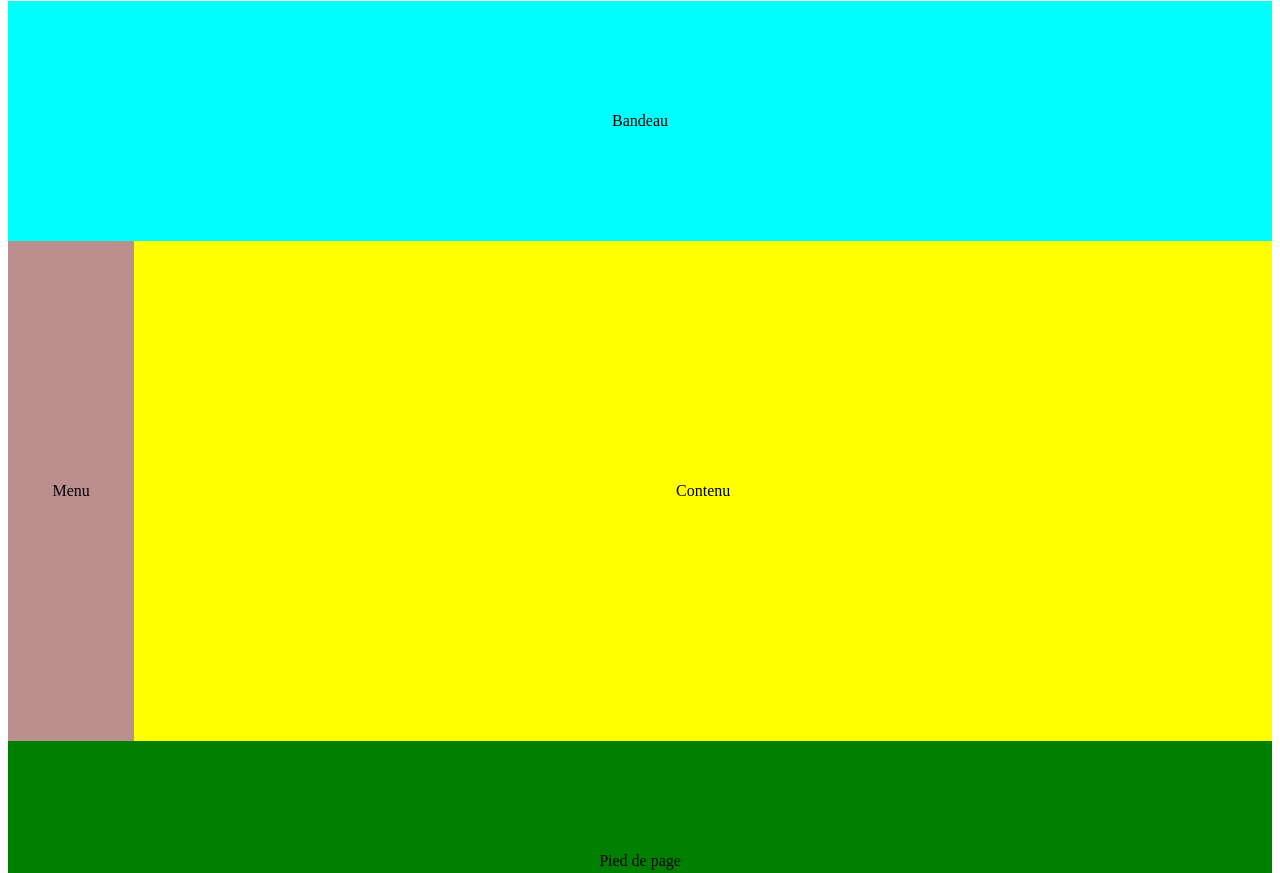
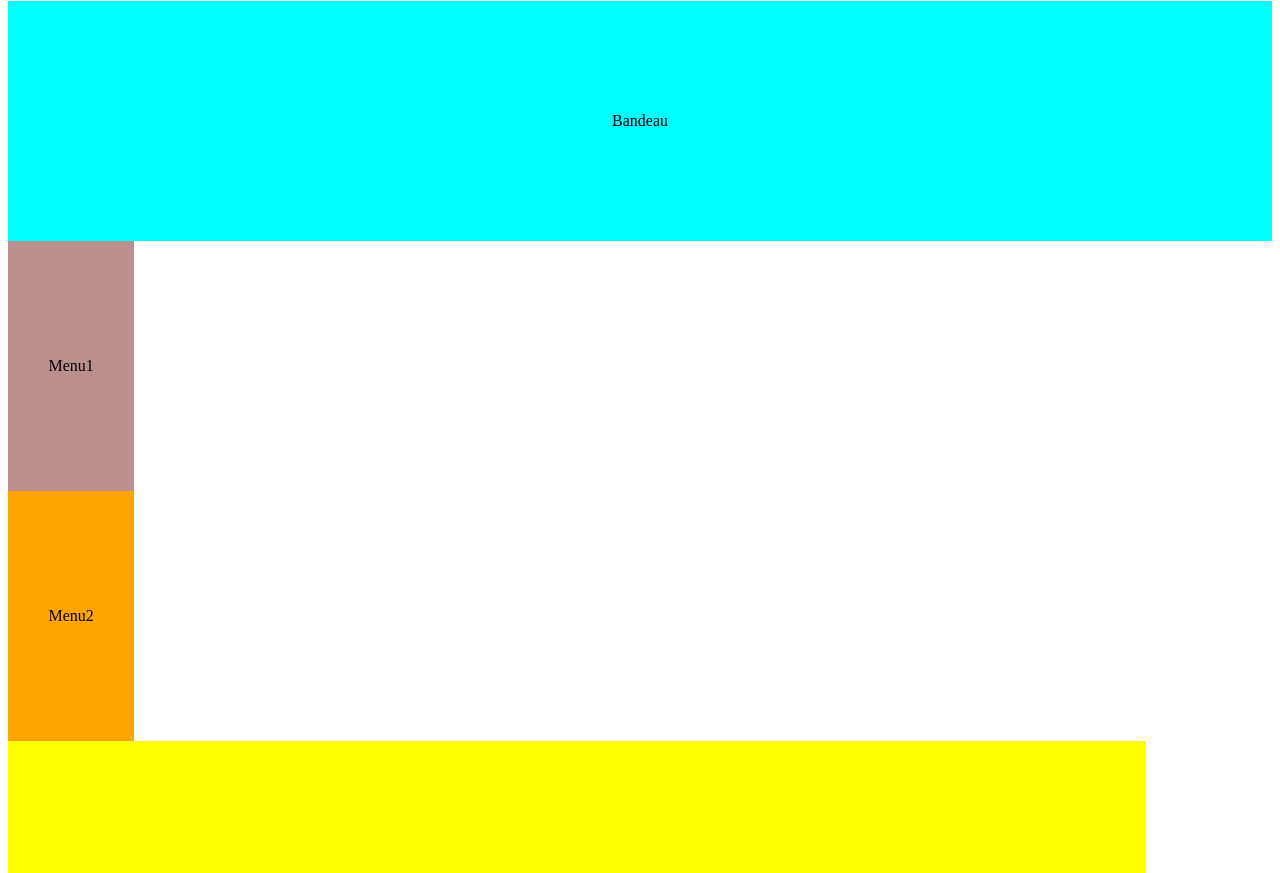
Before and after one commit to Nathan123P/TP2_CSS, a plain HTML site: page index.html in a window 1280 px wide. Shown: the part 79-952 px from the top of the page. Drawn offline with Linux system fonts and the light colour scheme.

Commit message:
exo 3 en cours...

```diff
--- a/index.html
+++ b/index.html
@@ -17,8 +17,11 @@
         <div class="DivLongue">
 
 
-            <div id="menu">
-                Menu
+            <div id="menu1">
+                Menu1
+            </div>
+            <div id="menu2">
+                Menu2
             </div>
             <div id="SousMenuA">
                 Contenu
--- a/main.css
+++ b/main.css
@@ -5,7 +5,7 @@
 
 div{
     width: 100%;
-    float: left;
+
 }
 
 #MenuHaut{
@@ -34,7 +34,7 @@ div{
     background-color: yellow;
     width: 90%;
     height: 500px;
-    float: left;
+
     display: grid;
     place-items: center;
 }
@@ -43,14 +43,21 @@ div{
     background-color: green;
     width: 100%;
     height: 240px;
-    float: left;
+
     display: grid;
     place-items: center;
 }
-#menu{
+#menu1{
     background-color:  rosybrown;
     width: 10%;
-    height: 500px;
+    height: 250px;
+    display: grid;
+    place-items: center;
+}
+#menu2{
+    background-color:  orange;
+    width: 10%;
+    height: 250px;
     display: grid;
     place-items: center;
 }
```
